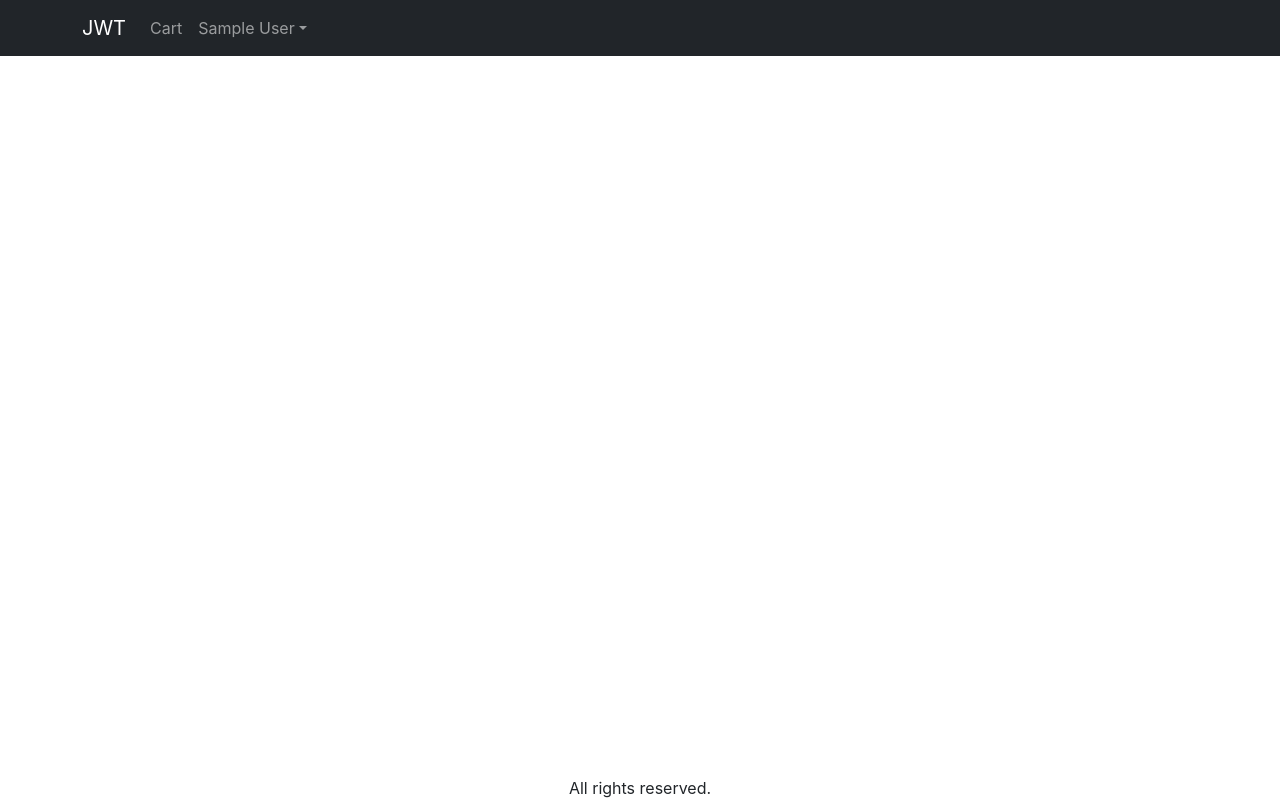
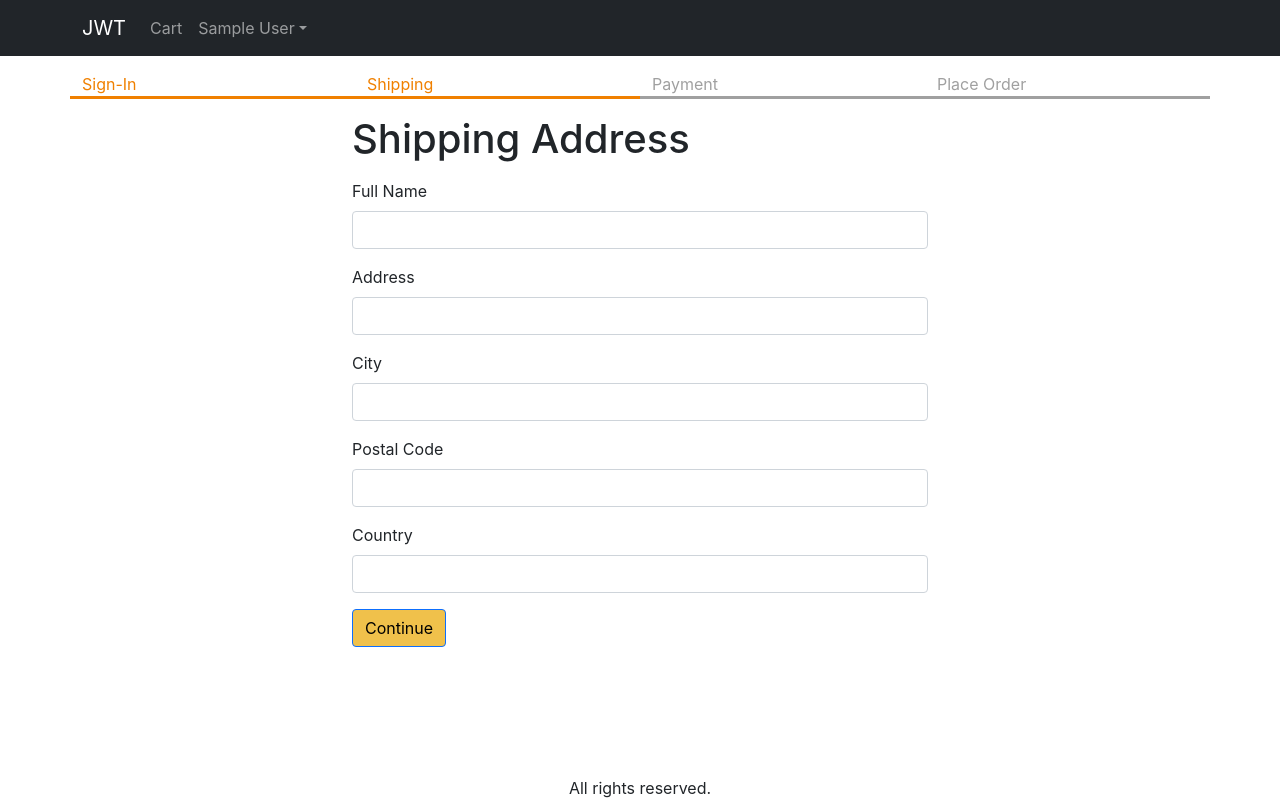
Before and after one commit to fuhrn/jwt, a React (Create React App) app in the folder frontend_jwt/: page /shipping in a window 1280 px wide. Built offline with nearby package versions, Linux system fonts and the light colour scheme; sample sign-in values are in the browser's storage; the HTML template or start-up script is replaced by a standard one.

Commit message:
create-shipping-screen

```diff
--- a/frontend_jwt/src/App.js
+++ b/frontend_jwt/src/App.js
@@ -10,6 +10,7 @@
 import SigninScreen from "./screens/SigninScreen";
 import { useContext } from "react";
 import { Store } from "./Store";
+import ShippingAddressScreen from "./screens/ShippingAddressScreen";
 
 function App() {
   const { state, dispatch: ctxDispatch } = useContext(Store);
@@ -18,7 +19,8 @@
   const signoutHandler = () => {
     ctxDispatch({ type: "USER_SIGNOUT" });
     localStorage.removeItem("userInfo");
-    // localStorage.removeItem("shippingAddress");
+    localStorage.removeItem("shippingAddress");
+    localStorage.removeItem("cartItems");
     // localStorage.removeItem("paymentMethod");
     window.location.href = "/signin";
   };
@@ -74,6 +76,7 @@
               <Route path="/product/:slug" element={<ProductScreen />} />
               <Route path="/cart" element={<CartScreen />} />
               <Route path="/signin" element={<SigninScreen />} />
+              <Route path="/shipping" element={<ShippingAddressScreen />} />
               <Route path="/" element={<HomeScreen />} />
             </Routes>
           </Container>
--- a/frontend_jwt/src/Store.js
+++ b/frontend_jwt/src/Store.js
@@ -7,6 +7,9 @@
     ? JSON.parse(localStorage.getItem("userInfo"))
     : null,
   cart: {
+    shippingAddress: localStorage.getItem("shippingAddress")
+      ? JSON.parse(localStorage.getItem("shippingAddress"))
+      : {},
     cartItems: localStorage.getItem("cartItems")
       ? JSON.parse(localStorage.getItem("cartItems"))
       : [],
@@ -53,11 +56,19 @@
       return {
         ...state,
         userInfo: null,
-        // cart: {
-        //   cartItems: [],
-        //   shippingAddress: {},
-        //   paymentMethod: "",
-        // },
+        cart: {
+          cartItems: [],
+          shippingAddress: {},
+          // paymentMethod: "",
+        },
+      };
+    case "SAVE_SHIPPING_ADDRESS":
+      return {
+        ...state,
+        cart: {
+          ...state.cart,
+          shippingAddress: action.payload,
+        },
       };
     default:
       return state;
--- /dev/null
+++ b/frontend_jwt/src/components/CheckoutSteps.js
@@ -0,0 +1,14 @@
+import React from "react";
+import Row from "react-bootstrap/Row";
+import Col from "react-bootstrap/Col";
+
+export default function CheckoutSteps(props) {
+  return (
+    <Row className="checkout-steps">
+      <Col className={props.step1 ? "active" : ""}>Sign-In</Col>
+      <Col className={props.step2 ? "active" : ""}>Shipping</Col>
+      <Col className={props.step3 ? "active" : ""}>Payment</Col>
+      <Col className={props.step4 ? "active" : ""}>Place Order</Col>
+    </Row>
+  );
+}
--- a/frontend_jwt/src/index.css
+++ b/frontend_jwt/src/index.css
@@ -55,3 +55,13 @@
 .small-container {
   max-width: 600px;
 }
+
+.checkout-steps > div {
+  border-bottom: 0.2rem solid #a0a0a0;
+  color: #a0a0a0;
+}
+
+.checkout-steps > div.active {
+  border-bottom: 0.2rem solid #f08000;
+  color: #f08000;
+}
--- /dev/null
+++ b/frontend_jwt/src/screens/ShippingAddressScreen.js
@@ -0,0 +1,144 @@
+import React, { useContext, useEffect, useState } from "react";
+import { Helmet } from "react-helmet-async";
+import Form from "react-bootstrap/Form";
+import Button from "react-bootstrap/Button";
+import { useNavigate } from "react-router-dom";
+import { Store } from "../Store";
+import CheckoutSteps from "../components/CheckoutSteps";
+
+export default function ShippingAddressScreen() {
+  const navigate = useNavigate();
+  const { state, dispatch: ctxDispatch } = useContext(Store);
+  const {
+    // fullBox,
+    userInfo,
+    // extraigo shippingAddress de cart del state
+    cart: { shippingAddress },
+  } = state;
+  const [fullName, setFullName] = useState(shippingAddress.fullName || "");
+  const [address, setAddress] = useState(shippingAddress.address || "");
+  const [city, setCity] = useState(shippingAddress.city || "");
+  const [postalCode, setPostalCode] = useState(
+    shippingAddress.postalCode || ""
+  );
+
+  // si el usuario hace signout, se borra el shippingAddress del state y redirige a signin
+  useEffect(() => {
+    if (!userInfo) {
+      navigate("/signin?redirect=/shipping");
+    }
+  }, [userInfo, navigate]);
+
+  const [country, setCountry] = useState(shippingAddress.country || "");
+
+  // cuando envio este formulario, se guarda shippingAddress en el global state
+  const submitHandler = (e) => {
+    e.preventDefault();
+    ctxDispatch({
+      type: "SAVE_SHIPPING_ADDRESS",
+      payload: {
+        fullName,
+        address,
+        city,
+        postalCode,
+        country,
+        // location: shippingAddress.location,
+      },
+    });
+    localStorage.setItem(
+      "shippingAddress",
+      JSON.stringify({
+        fullName,
+        address,
+        city,
+        postalCode,
+        country,
+        // location: shippingAddress.location,
+      })
+    );
+    navigate("/payment");
+  };
+
+  // useEffect(() => {
+  //   ctxDispatch({ type: "SET_FULLBOX_OFF" });
+  // }, [ctxDispatch, fullBox]);
+
+  return (
+    <div>
+      <Helmet>
+        <title>Shipping Address</title>
+      </Helmet>
+
+      <CheckoutSteps step1 step2></CheckoutSteps>
+      <div className="container small-container">
+        <h1 className="my-3">Shipping Address</h1>
+        <Form onSubmit={submitHandler}>
+          <Form.Group className="mb-3" controlId="fullName">
+            <Form.Label>Full Name</Form.Label>
+            <Form.Control
+              value={fullName}
+              onChange={(e) => setFullName(e.target.value)}
+              required
+            />
+          </Form.Group>
+          <Form.Group className="mb-3" controlId="address">
+            <Form.Label>Address</Form.Label>
+            <Form.Control
+              value={address}
+              onChange={(e) => setAddress(e.target.value)}
+              required
+            />
+          </Form.Group>
+          <Form.Group className="mb-3" controlId="city">
+            <Form.Label>City</Form.Label>
+            <Form.Control
+              value={city}
+              onChange={(e) => setCity(e.target.value)}
+              required
+            />
+          </Form.Group>
+          <Form.Group className="mb-3" controlId="postalCode">
+            <Form.Label>Postal Code</Form.Label>
+            <Form.Control
+              value={postalCode}
+              onChange={(e) => setPostalCode(e.target.value)}
+              required
+            />
+          </Form.Group>
+          <Form.Group className="mb-3" controlId="country">
+            <Form.Label>Country</Form.Label>
+            <Form.Control
+              value={country}
+              onChange={(e) => setCountry(e.target.value)}
+              required
+            />
+          </Form.Group>
+          <div className="mb-3">
+            {/* <Button
+              id="chooseOnMap"
+              type="button"
+              variant="light"
+              onClick={() => navigate("/map")}
+            >
+              Choose Location On Map
+            </Button> */}
+            {/* {shippingAddress.location && shippingAddress.location.lat ? (
+              <div>
+                LAT: {shippingAddress.location.lat}
+                LNG:{shippingAddress.location.lng}
+              </div>
+            ) : (
+              <div>No location</div>
+            )} */}
+          </div>
+
+          <div className="mb-3">
+            <Button variant="primary" type="submit">
+              Continue
+            </Button>
+          </div>
+        </Form>
+      </div>
+    </div>
+  );
+}
```
